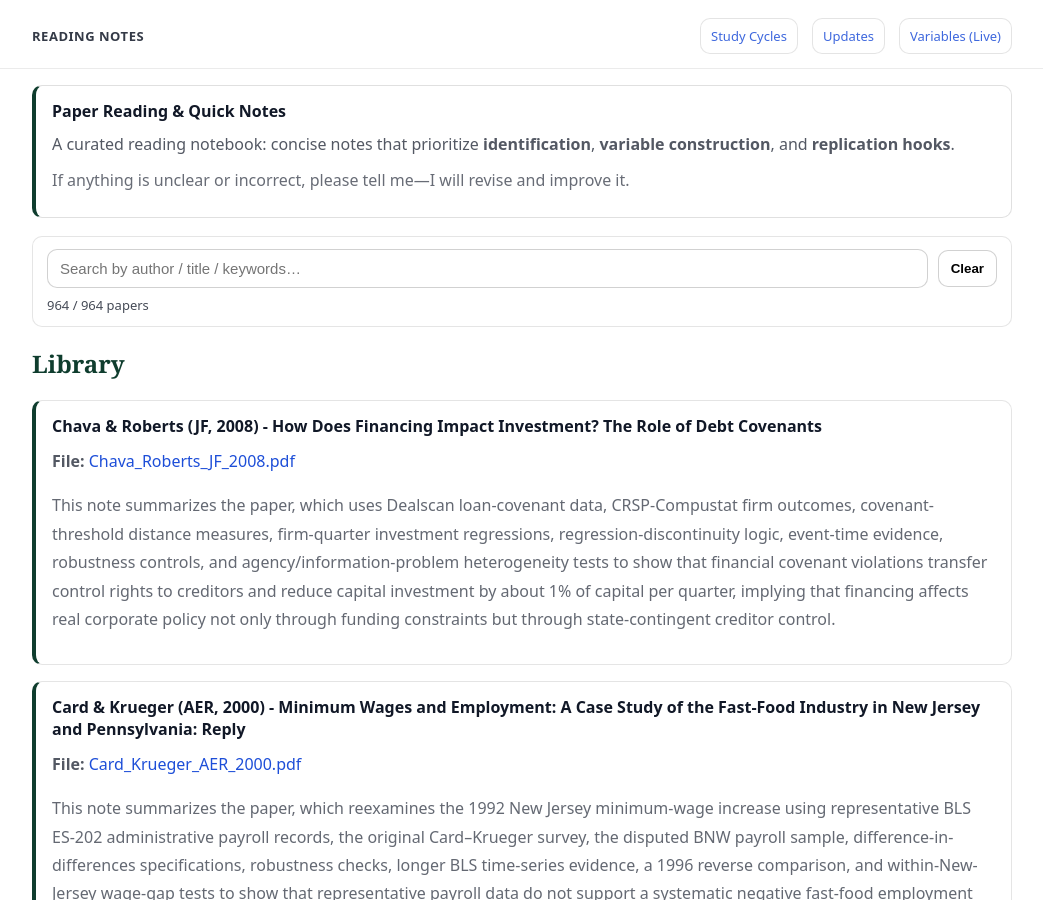
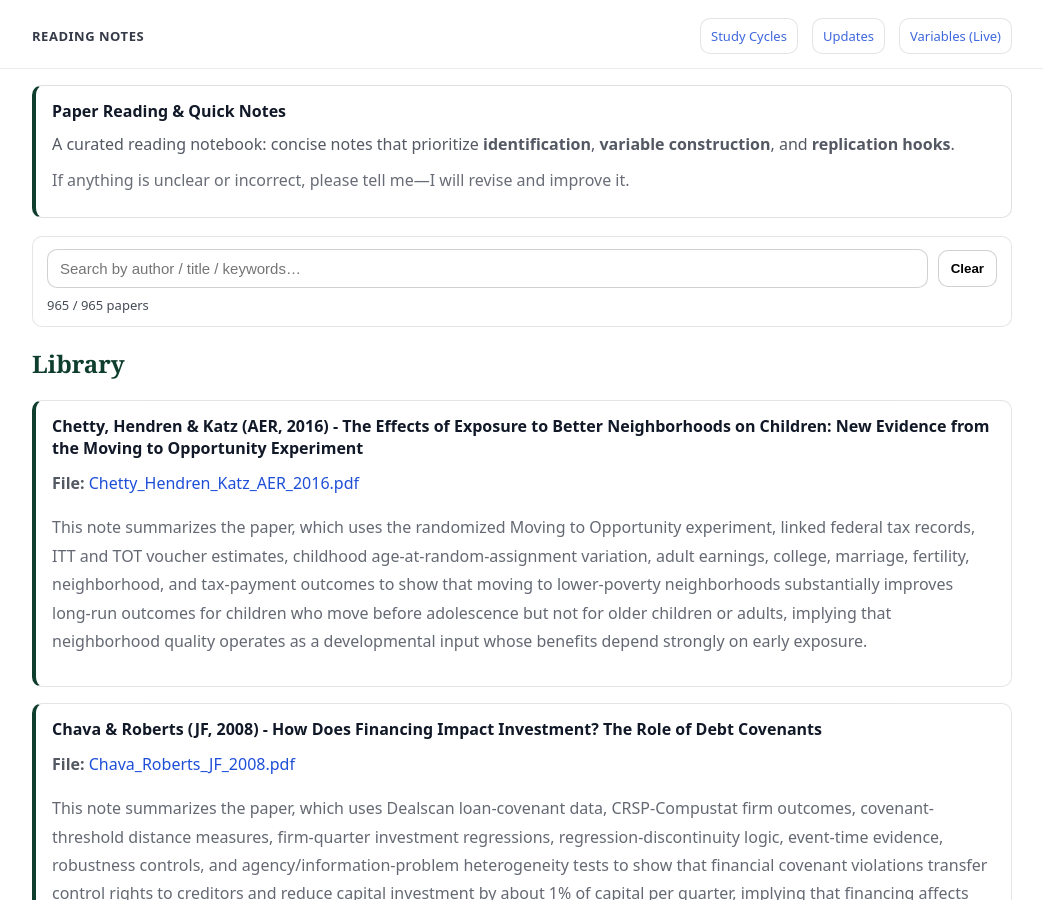
Before and after one commit to yaxinzn/study-archive, a Jekyll site: the page built from reading/index.md, in a window 1280 px wide and 900 px high. Shown: the whole window, without its empty margins (118-1161 px from the left). Built offline with Jekyll 4.4.1, drawn with Linux system fonts in a browser that asks for light colours.

Commit message:
Reading: add/update Chetty_Hendren_Katz_AER_2016.pdf

```diff
--- a/_data/reading.yml
+++ b/_data/reading.yml
@@ -1,3 +1,7 @@
+- title: "Chetty, Hendren & Katz (AER, 2016) - The Effects of Exposure to Better Neighborhoods on Children: New Evidence from the Moving to Opportunity Experiment"
+  file: "Chetty_Hendren_Katz_AER_2016.pdf"
+  desc: "This note summarizes the paper, which uses the randomized Moving to Opportunity experiment, linked federal tax records, ITT and TOT voucher estimates, childhood age-at-random-assignment variation, adult earnings, college, marriage, fertility, neighborhood, and tax-payment outcomes to show that moving to lower-poverty neighborhoods substantially improves long-run outcomes for children who move before adolescence but not for older children or adults, implying that neighborhood quality operates as a developmental input whose benefits depend strongly on early exposure."
+
 - title: "Chava & Roberts (JF, 2008) - How Does Financing Impact Investment? The Role of Debt Covenants"
   file: "Chava_Roberts_JF_2008.pdf"
   desc: "This note summarizes the paper, which uses Dealscan loan-covenant data, CRSP-Compustat firm outcomes, covenant-threshold distance measures, firm-quarter investment regressions, regression-discontinuity logic, event-time evidence, robustness controls, and agency/information-problem heterogeneity tests to show that financial covenant violations transfer control rights to creditors and reduce capital investment by about 1% of capital per quarter, implying that financing affects real corporate policy not only through funding constraints but through state-contingent creditor control."
```
Also changed, not shown: 1 other file.
